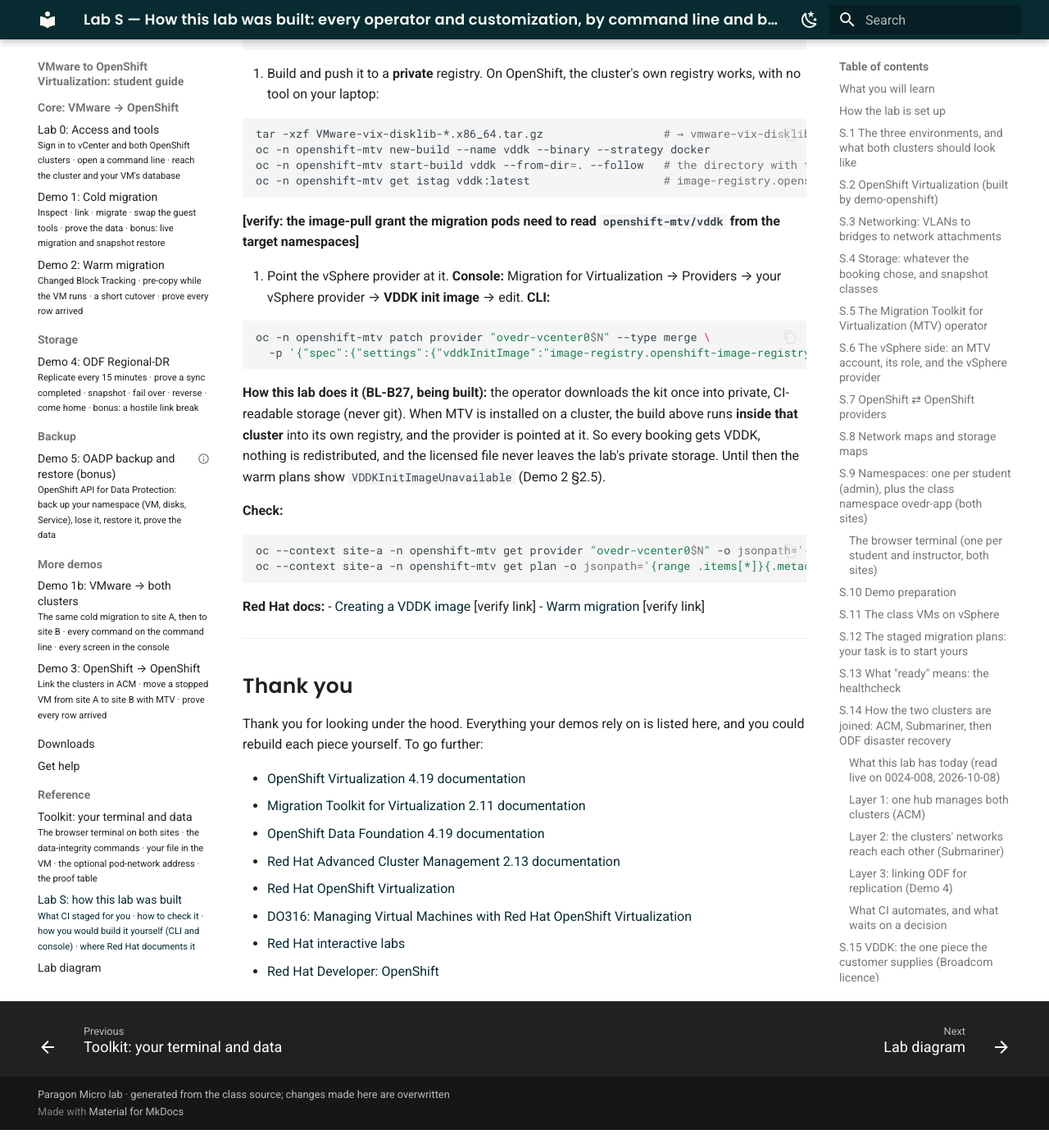
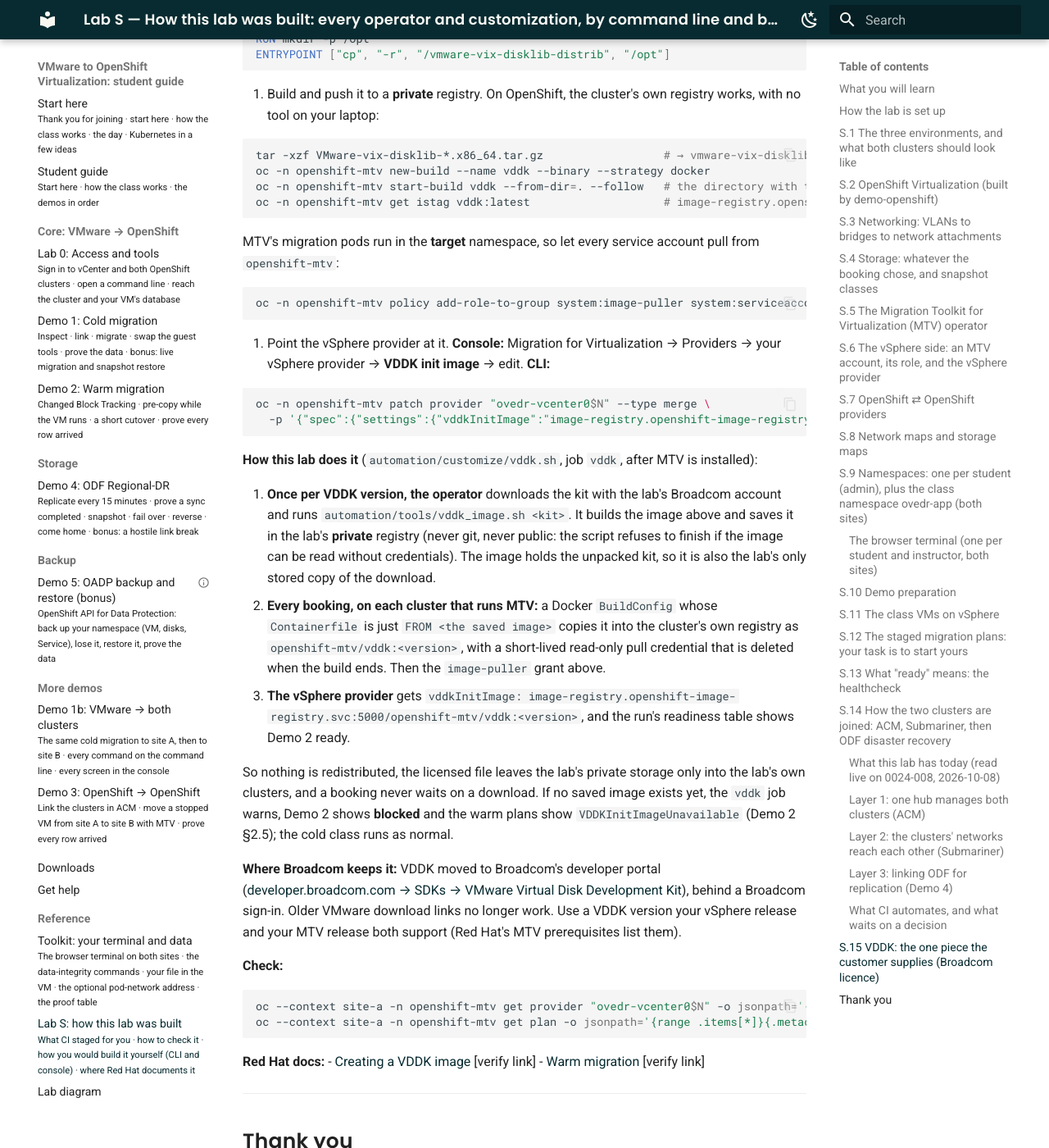
Before and after one commit to paragonmicro-lab/demo-0024-public, an MkDocs documentation site: the page built from docs/demos/setup-how-the-lab-is-built.md, in a window 1280 px wide and 1400 px high, scrolled down 22651 px. Shown: the whole window at 82% size. Built offline with MkDocs 1.6.1 and Material for MkDocs 9.7.7, drawn with Linux system fonts in a browser that asks for light colours; before the commit the page ends 24029 px from its top, so only the background shows below that; some of the changed text lies outside the part shown.

Commit message:
class @ demo-openshift-ove da8413f8b17f

````diff
--- a/docs/demos/setup-how-the-lab-is-built.md
+++ b/docs/demos/setup-how-the-lab-is-built.md
@@ -330,9 +330,10 @@
   (MTV's disk copy), and the peer cluster's `api-int` 6443 and ingress 443.
 - On each tooled site, Secret + **`Provider/ovedr-vcenter0<N>`** (type `vsphere`, url `https://vcenter0<N>…/sdk`). It
   carries `user`, `password`, `url` and **`cacert`**: the certificate chain vCenter serves, so TLS is verified, never skipped.
-- **VDDK:** if the repo variable `MTV_VDDK_IMAGE` is set, the provider gets `settings.vddkInitImage`. Without it,
-  migrations are **cold only** and slower. Warm migration (Demo 2) needs it. Why the customer must supply it, and how to
-  build it: [S.15](#s15-vddk-the-one-piece-the-customer-supplies-broadcom-licence).
+- **VDDK:** the step before (`vddk`) copies the lab's saved VDDK image into the cluster's registry, and the provider
+  gets `settings.vddkInitImage` pointing at it. Without it, migrations are **cold only** and slower. Warm migration
+  (Demo 2) needs it. Why the customer must supply it, and how to build it:
+  [S.15](#s15-vddk-the-one-piece-the-customer-supplies-broadcom-licence).
 
 **Check:**
 
@@ -988,7 +989,11 @@
    oc -n openshift-mtv get istag vddk:latest                    # image-registry.openshift-image-registry.svc:5000/openshift-mtv/vddk:latest
    ```
 
-   **[verify: the image-pull grant the migration pods need to read `openshift-mtv/vddk` from the target namespaces]**
+   MTV's migration pods run in the **target** namespace, so let every service account pull from `openshift-mtv`:
+
+   ```bash
+   oc -n openshift-mtv policy add-role-to-group system:image-puller system:serviceaccounts
+   ```
 
 4. Point the vSphere provider at it. **Console:** Migration for Virtualization → Providers → your vSphere provider →
    **VDDK init image** → edit. **CLI:**
@@ -998,10 +1003,26 @@
      -p '{"spec":{"settings":{"vddkInitImage":"image-registry.openshift-image-registry.svc:5000/openshift-mtv/vddk:latest"}}}'
    ```
 
-**How this lab does it (BL-B27, being built):** the operator downloads the kit once into private, CI-readable storage
-(never git). When MTV is installed on a cluster, the build above runs **inside that cluster** into its own registry, and
-the provider is pointed at it. So every booking gets VDDK, nothing is redistributed, and the licensed file never leaves
-the lab's private storage. Until then the warm plans show `VDDKInitImageUnavailable` (Demo 2 §2.5).
+**How this lab does it** (`automation/customize/vddk.sh`, job `vddk`, after MTV is installed):
+
+1. **Once per VDDK version, the operator** downloads the kit with the lab's Broadcom account and runs
+   `automation/tools/vddk_image.sh <kit>`. It builds the image above and saves it in the lab's **private** registry
+   (never git, never public: the script refuses to finish if the image can be read without credentials). The image
+   holds the unpacked kit, so it is also the lab's only stored copy of the download.
+2. **Every booking, on each cluster that runs MTV:** a Docker `BuildConfig` whose `Containerfile` is just
+   `FROM <the saved image>` copies it into the cluster's own registry as `openshift-mtv/vddk:<version>`, with a
+   short-lived read-only pull credential that is deleted when the build ends. Then the `image-puller` grant above.
+3. **The vSphere provider** gets `vddkInitImage: image-registry.openshift-image-registry.svc:5000/openshift-mtv/vddk:<version>`,
+   and the run's readiness table shows Demo 2 ready.
+
+So nothing is redistributed, the licensed file leaves the lab's private storage only into the lab's own clusters, and a
+booking never waits on a download. If no saved image exists yet, the `vddk` job warns, Demo 2 shows **blocked** and
+the warm plans show `VDDKInitImageUnavailable` (Demo 2 §2.5); the cold class runs as normal.
+
+**Where Broadcom keeps it:** VDDK moved to Broadcom's developer portal
+([developer.broadcom.com → SDKs → VMware Virtual Disk Development Kit](https://developer.broadcom.com/sdks/vmware-virtual-disk-development-kit-vddk/latest)),
+behind a Broadcom sign-in. Older VMware download links no longer work. Use a VDDK version your vSphere release and your
+MTV release both support (Red Hat's MTV prerequisites list them).
 
 **Check:**
 
````
Also changed, not shown: docs/demos/02-vmware-to-ove-warm.md (+1 -1 lines).
